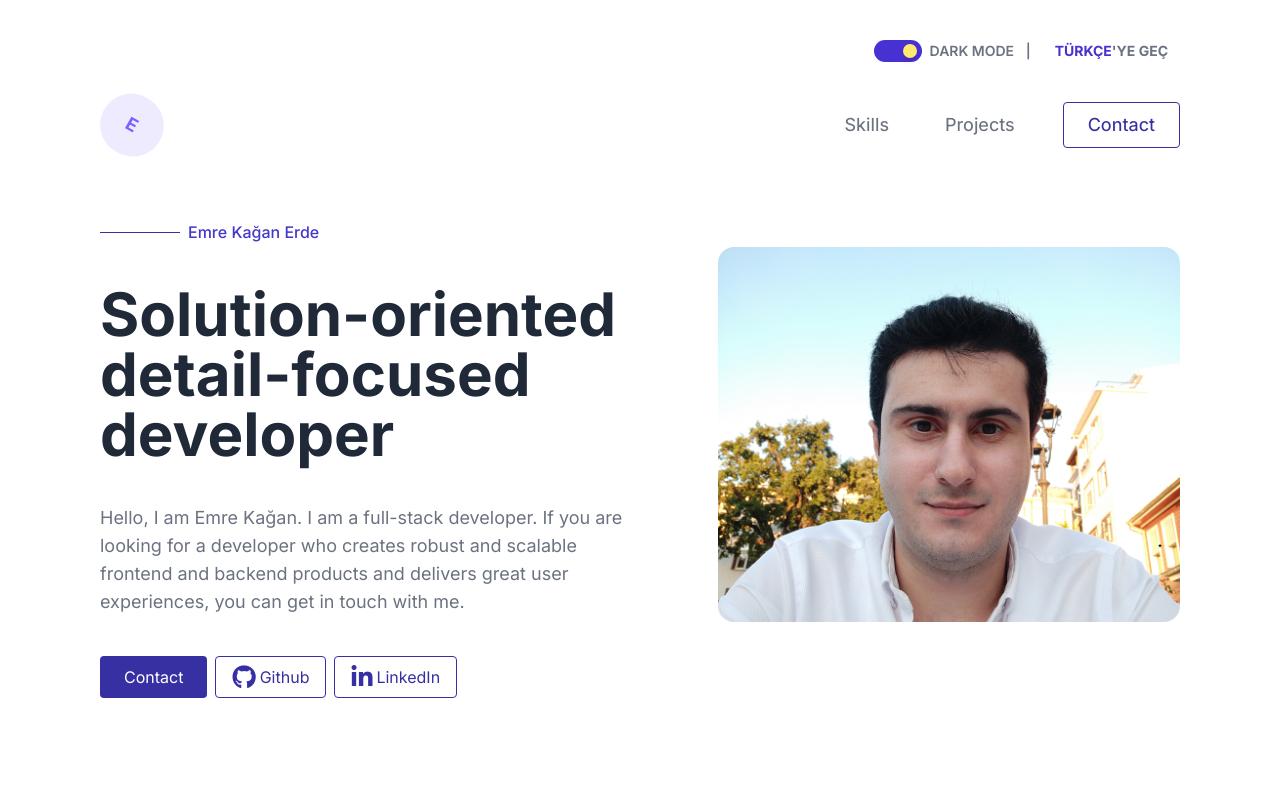
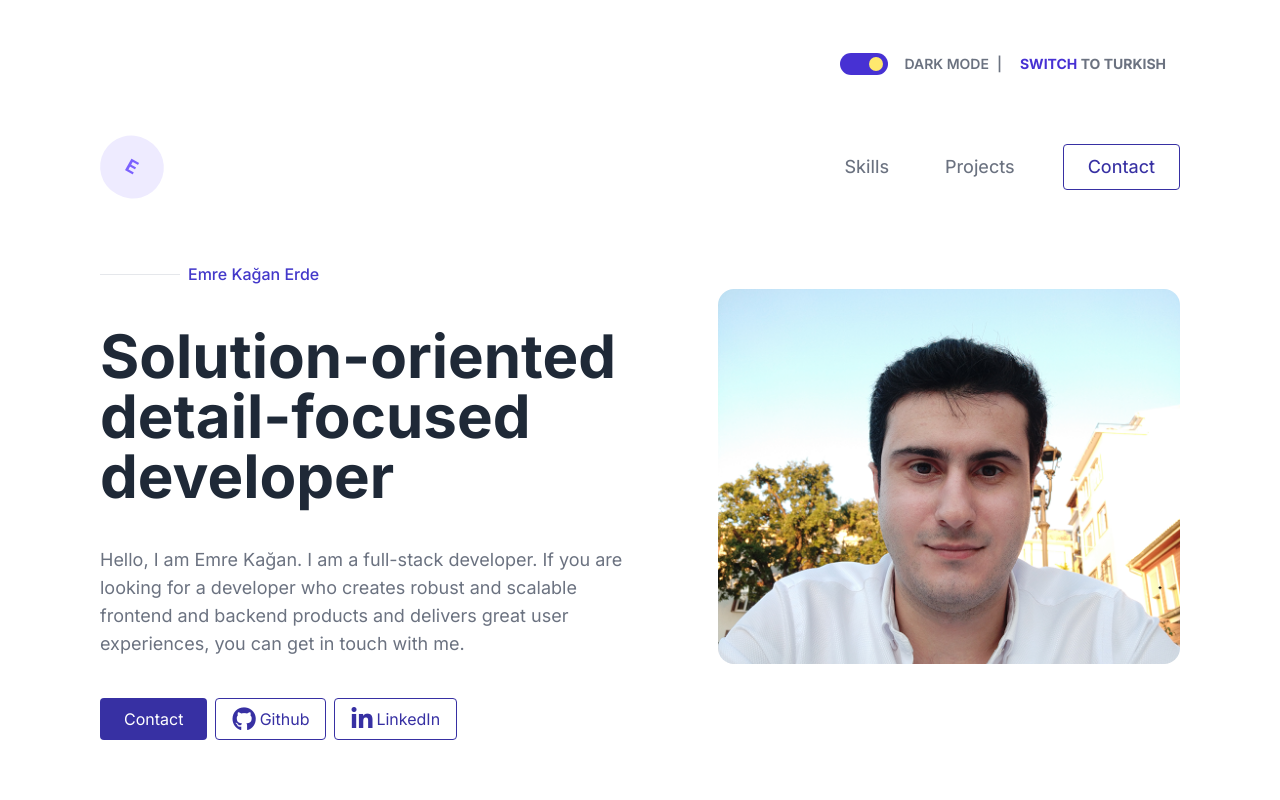
Before and after one commit to kaganemre/nextgen-emrekagan-portfolio, a React (Vite) app: page / in a window 1280 px wide. Shown: the top 800 px of the page. Built offline with nearby package versions, Linux system fonts and the light colour scheme.

Commit message:
Add dark/light mode and language toggle with persistence in LocalStorage

```diff
--- a/src/App.jsx
+++ b/src/App.jsx
@@ -6,13 +6,21 @@ import Skills from "./components/Skills";
 import Profile from "./components/Profile";
 import Projects from "./components/Projects";
 import Footer from "./components/Footer";
-import { PortfolioProvider } from "./contexts/PortfolioContext";
+import { useContext } from "react";
+import { PortfolioContext } from "./contexts/PortfolioContext";
 
 function App() {
+  const { darkMode } = useContext(PortfolioContext);
+
   return (
-    <PortfolioProvider>
-      <main className="container mx-auto" style={{ width: "1440px" }}>
-        <article className="container mx-auto" style={{ width: "1300px" }}>
+    <main
+      className={`container mx-auto ${darkMode ? "dark" : ""}`}
+      style={{ width: "1440px" }}
+    >
+      <article
+        className="container mx-auto dark:bg-[#252128]"
+        style={{ width: "1300px" }}
+      >
         <Header />
         <AboutMe />
         <Skills />
@@ -21,7 +29,6 @@ function App() {
         <Footer />
       </article>
     </main>
-    </PortfolioProvider>
   );
 }
 
--- a/src/components/AboutMe.jsx
+++ b/src/components/AboutMe.jsx
@@ -9,25 +9,29 @@ const AboutMe = () => {
       <div className="flex flex-col gap-10 hero-left">
         <div className="flex justify-start items-center gap-2">
           <hr
-            className="separator-line text-eighth-color w-[5rem] border-t-1"
-            style={{ borderColor: "#3730A3", margin: "0" }}
+            className="separator-line text-eighth-color dark:border-dark-primary-color w-[5rem] border-t-1"
+            style={{ margin: "0" }}
           />
-          <span className="text-eighth-color font-medium">Emre Kağan Erde</span>
+          <span className="text-eighth-color dark:text-dark-seventh-color font-medium">
+            Emre Kağan Erde
+          </span>
         </div>
-        <p className="text-6xl text-ninth-color font-bold">{aboutMe.header}</p>
-        <p className="text-wrap text-tertiary-color w-[553px] text-lg">
+        <p className="text-6xl text-ninth-color dark:text-dark-twelfth-color font-bold">
+          {aboutMe.header}
+        </p>
+        <p className="text-wrap text-tertiary-color dark:text-dark-sixth-color w-[553px] text-lg">
           {aboutMe.text}
         </p>
         <div className="flex gap-2 about-buttons">
-          <button className="bg-primary-color text-white rounded py-2 px-6 hover:bg-secondary-color  transition duration-300 ease-in-out">
+          <button className="bg-primary-color dark:bg-dark-eighth-color text-white dark:text-dark-ninth-color rounded py-2 px-6 hover:bg-secondary-color  transition duration-300 ease-in-out">
             Contact
           </button>
-          <button className="border border-primary-color text-primary-color rounded py-2 px-4 hover:bg-primary-color hover:text-white transition duration-300 ease-in-out">
-            <i className="fab fa-github fa-xl mr-1 hover:secondary-color"></i>
+          <button className="border border-primary-color dark:bg-dark-tenth-color dark:border-dark-eleventh-color text-primary-color dark:text-dark-eleventh-color rounded py-2 px-4 hover:bg-primary-color hover:text-white transition duration-300 ease-in-out">
+            <i className="fab fa-github fa-xl mr-1 dark:text-dark-primary-color hover:secondary-color"></i>
             Github
           </button>
-          <button className="border border-primary-color text-primary-color rounded py-2 px-4 hover:bg-primary-color hover:text-white transition duration-300 ease-in-out">
-            <i class="fab fa-linkedin-in fa-xl mr-1 hover:secondary-color"></i>
+          <button className="border border-primary-color dark:bg-dark-tenth-color dark:border-dark-eleventh-color text-primary-color dark:text-dark-eleventh-color rounded py-2 px-4 hover:bg-primary-color hover:text-white transition duration-300 ease-in-out">
+            <i class="fab fa-linkedin-in fa-xl mr-1 dark:text-dark-primary-color hover:secondary-color"></i>
             LinkedIn
           </button>
         </div>
--- a/src/components/Header.jsx
+++ b/src/components/Header.jsx
@@ -2,53 +2,82 @@ import { useContext } from "react";
 import { PortfolioContext } from "../contexts/PortfolioContext";
 
 const Header = () => {
-  const { menu, language, handleLanguage } = useContext(PortfolioContext);
+  const { menu, language, handleLanguage, darkMode, setDarkMode } =
+    useContext(PortfolioContext);
 
   return (
-    <header className="mt-10">
-      <div className="flex items-center justify-end mt-6 mr-3">
+    <header className="">
+      <div className="flex items-center justify-end mt-6 mr-3 gap-x-4 h-20">
         <input
           type="checkbox"
           id="toggle-dark-mode"
           className="toggle-checkbox hidden"
         />
-        <div className="toggle-slot">
-          <div className="w-[48px] h-[22px] flex items-center bg-secondary-color rounded-full p-1 duration-300 ease-in-out">
-            <div className="toggle-dot w-3.5 h-3.5 bg-fifth-color rounded-full shadow-md transform translate-x-[25px] duration-300 ease-in-out"></div>
+        <div
+          className="toggle-slot cursor-pointer"
+          onClick={() => setDarkMode(!darkMode)}
+        >
+          <div
+            className={`w-[48px] h-[22px] flex items-center rounded-full p-1 duration-300 ease-in-out
+                    bg-secondary-color dark:bg-[#3A3A3A]`}
+          >
+            <div
+              className={`toggle-dot w-3.5 h-3.5 rounded-full transform duration-300 ease-in-out
+                       shadow-md ${
+                         darkMode
+                           ? "translate-x-0 shadow-[inset_5.5px_0px_0px_0px_rgba(255,232,110)] "
+                           : "translate-x-[25px] shadow-none bg-[#FFE86E]"
+                       }`}
+            ></div>
           </div>
         </div>
 
         <div className="flex items-center justify-center">
           <label
             htmlFor="toggle-dark-mode"
-            className="text-tertiary-color text-sm font-semibold mr-2 ml-2 text-gray-700"
+            className="text-tertiary-color dark:text-[#D9D9D9] text-sm font-semibold text-gray-700"
           >
-            DARK MODE <span className="ml-2">|</span>
+            {darkMode ? "LIGHT MODE" : "DARK MODE"}
+            <span className="ml-2">|</span>
           </label>
         </div>
+
         <a
           href="#"
-          className="text-secondary-color text-sm font-bold ml-4 text-blue-500"
+          className="text-secondary-color dark:text-dark-primary-color text-sm font-bold text-blue-500 w-[150px] text-center whitespace-nowrap"
           onClick={handleLanguage}
         >
-          <span>
-            TÜRKÇE<span className="text-tertiary-color">'YE GEÇ</span>
-          </span>
+          {language === "en" ? (
+            <span>
+              SWITCH
+              <span className="text-tertiary-color dark:text-dark-secondary-color">
+                {" "}
+                TO TURKISH
+              </span>
+            </span>
+          ) : (
+            <span>
+              TÜRKÇE
+              <span className="text-tertiary-color dark:text-dark-secondary-color">
+                'YE GEÇ
+              </span>
+            </span>
+          )}
         </a>
       </div>
 
       <nav className="flex justify-between mt-8">
-        <span className="bg-sixth-color text-lg text-seventh-color font-bold rounded-full h-[62px] w-[63.68px] flex items-center justify-center transform rotate-[29.34deg]">
+        <span className="bg-sixth-color dark:bg-dark-fourth-color text-lg text-seventh-color dark:text-dark-tertiary-color font-bold rounded-full h-[62px] w-[63.68px] flex items-center justify-center transform rotate-[29.34deg]">
           E
         </span>
-        <nav className="flex items-center text-tertiary-color font-[450] text-lg gap-10">
+        <nav className="flex items-center text-tertiary-color dark:text-dark-fifth-color font-[450] text-lg gap-10">
           <a href="#skills" className="hover:text-gray-600 mr-4">
             {menu.skills}
           </a>
           <a href="#projects" className="hover:text-gray-600 mr-2">
             {menu.projects}
           </a>
-          <button className="border border-primary-color text-primary-color rounded py-2 px-6 hover:bg-primary-color hover:text-white transition duration-300 ease-in-out">
+          <button className="border border-primary-color dark:bg-dark-sixth-color text-primary-color rounded py-2 px-6 hover:bg-primary-color hover:text-white hover:dark:text-secondary-color transition duration-300 ease-in-out">
             {menu.contact}
           </button>
         </nav>
--- a/src/components/Skills.jsx
+++ b/src/components/Skills.jsx
@@ -6,14 +6,16 @@ const Skills = () => {
 
   return (
     <section className="mt-40">
-      <p className="text-5xl text-ninth-color font-semibold">{skills.title}</p>
+      <p className="text-5xl text-ninth-color dark:text-dark-twelfth-color font-semibold">
+        {skills.title}
+      </p>
       <div className="flex justify-between skills-list mt-10">
         {skills.list.map((skill, index) => (
           <div key={index} className="skill">
-            <p className="text-3xl text-eighth-color font-medium mb-6">
+            <p className="text-3xl text-eighth-color dark:text-dark-seventh-color font-medium mb-6">
               {skill.name}
             </p>
-            <p className="text-xs text-tertiary-color break-words w-60">
+            <p className="text-xs text-tertiary-color dark:text-dark-sixth-color break-words w-60">
               {skill.description}
             </p>
           </div>
--- a/src/contexts/PortfolioContext.jsx
+++ b/src/contexts/PortfolioContext.jsx
@@ -1,15 +1,25 @@
-import { createContext, useState } from "react";
+import { createContext, useEffect, useState } from "react";
 import portfolioData from "../portfolio.json";
 
 export const PortfolioContext = createContext();
 
 export const PortfolioProvider = ({ children }) => {
-  const [language, setLanguage] = useState("en");
+  const storedLanguage = localStorage.getItem("language") || "en";
+  const storedDarkMode = JSON.parse(localStorage.getItem("darkMode")) || false;
+
+  const [language, setLanguage] = useState(storedLanguage);
+  const [darkMode, setDarkMode] = useState(storedDarkMode);
 
   const handleLanguage = (e) => {
     e.preventDefault();
-    setLanguage((prevLang) => (prevLang === "en" ? "tr" : "en"));
+    const newLanguage = language === "en" ? "tr" : "en";
+    setLanguage(newLanguage);
+    localStorage.setItem("language", newLanguage);
   };
+
+  useEffect(() => {
+    localStorage.setItem("darkMode", JSON.stringify(darkMode));
+  }, [darkMode]);
 
   const data = {
     menu: portfolioData.menu[language],
@@ -33,6 +43,8 @@ export const PortfolioProvider = ({ children }) => {
         collaboration: data.collaboration,
         language,
         handleLanguage,
+        darkMode,
+        setDarkMode,
       }}
     >
       {children}
--- a/src/main.jsx
+++ b/src/main.jsx
@@ -1,9 +1,12 @@
 import { StrictMode } from "react";
 import { createRoot } from "react-dom/client";
 import App from "./App.jsx";
+import { PortfolioProvider } from "./contexts/PortfolioContext";
 
 createRoot(document.getElementById("root")).render(
   <StrictMode>
-    <App />
+    <PortfolioProvider>
+      <App />
+    </PortfolioProvider>
   </StrictMode>
 );
--- a/tailwind.config.js
+++ b/tailwind.config.js
@@ -1,5 +1,6 @@
 /** @type {import('tailwindcss').Config} */
 export default {
+  darkMode: 'class',
   content: ["./index.html", "./src/**/*.{js,ts,jsx,tsx}"],
   theme: {
     extend: {
@@ -15,7 +16,22 @@ export default {
         'ninth-color': '#1F2937',
         'tenth-color': '#000000',
         'eleventh-color': '#BAB2E7',
-        'twelfth-color': '#AF0C48'
+        'twelfth-color': '#AF0C48',
+
+        'dark-primary-color': '#BAB2E7',
+        'dark-secondary-color': '#777777',
+        'dark-tertiary-color': '#8F88FF',
+        'dark-fourth-color': '#4731D3',
+        'dark-fifth-color': '#6B7280',
+        'dark-sixth-color': '#FFFFFF',
+        'dark-seventh-color':'#B7AAFF',
+        'dark-eighth-color': '#E1E1FF',
+        'dark-ninth-color': '#000000',
+        'dark-tenth-color': '#383838',
+        'dark-eleventh-color': '#E1E1FF',
+        'dark-twelfth-color': '#AEBCCF',
+        'dark-thirteenth-color': '#CFCBFF'
+
       }
     },
   },
```
Also changed, not shown: src/components/Footer.jsx (+4 -4 lines), src/components/Profile.jsx (+10 -10 lines), src/components/Projects.jsx (+6 -6 lines). Lines whose indentation alone changed are shown as unchanged.
